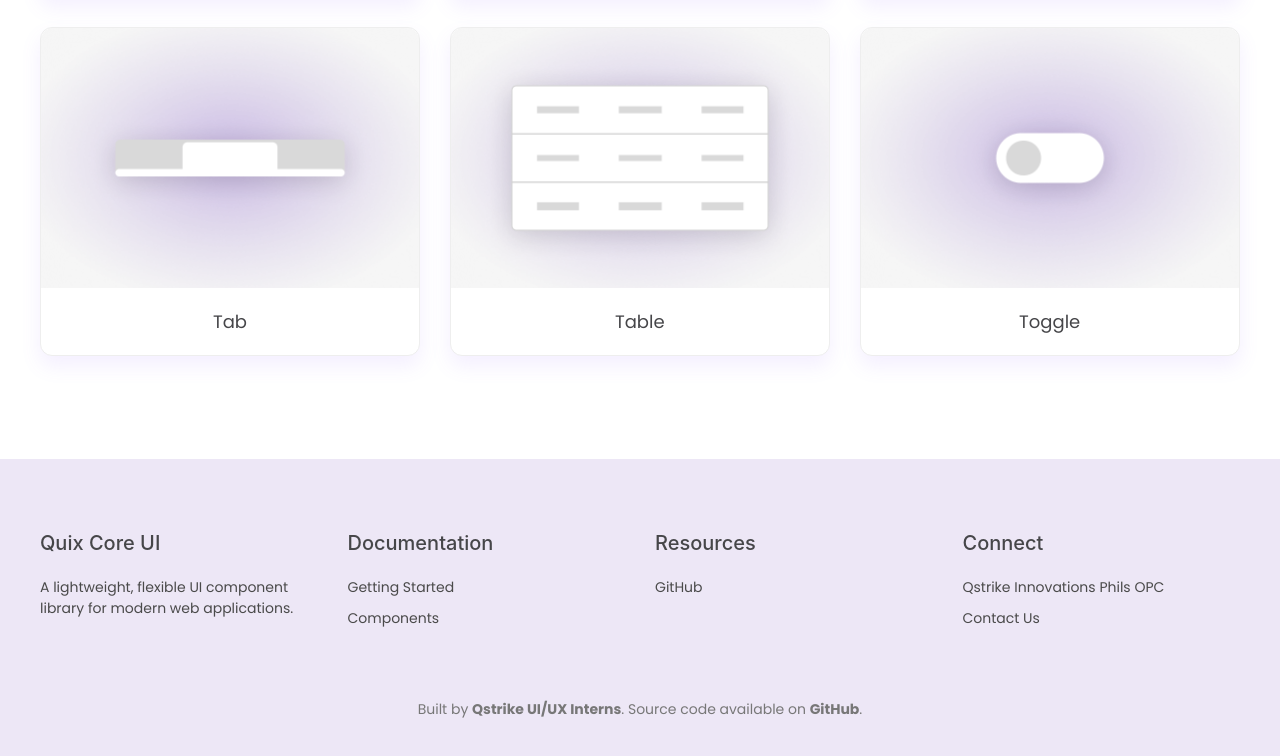
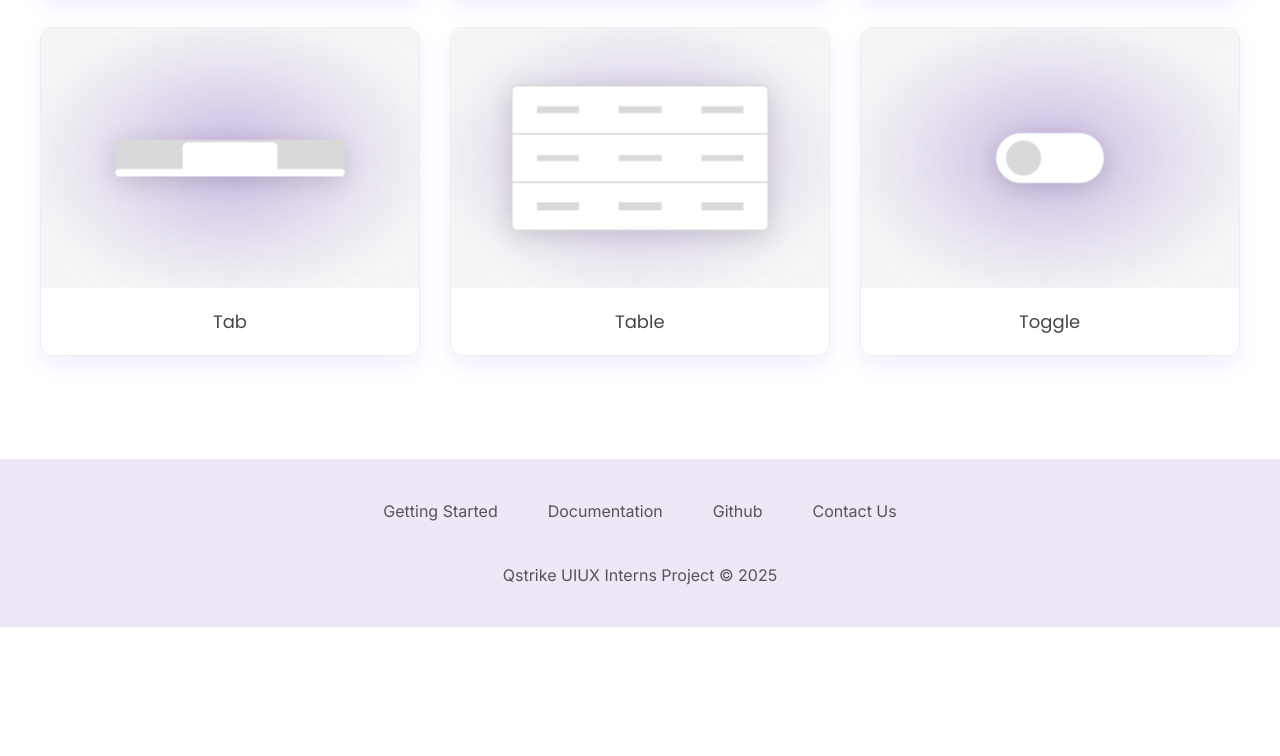
Before and after one commit to frncsvn1030/quix-core-ui-library, a website: page index.html in a window 1280 px wide. Shown: the part 2588-3344 px from the top of the page. After the commit the page ends 3215 px from the top, so only its background shows below. Drawn offline with nearby package versions, Linux system fonts and the light colour scheme.

Commit message:
fixed footer

```diff
--- a/index.html
+++ b/index.html
@@ -105,13 +105,13 @@
                     <ul class="uk-list uk-list-large uk-margin-top">
                         <li class="uk-flex">
                             <span class="icon-circle uk-flex uk-flex-center uk-flex-middle">
-                                <span uk-icon="icon: check; ratio: 1.2" class="uk-text-primary"></span>
+                                <span uk-icon="icon: check; ratio: 1.2"></span>
                             </span>
                             Professionally designed components that streamline your workflow while maintaining complete flexibility
                         </li>
                         <li class="uk-flex">
                             <span class="icon-circle uk-flex uk-flex-center uk-flex-middle">
-                                <span uk-icon="icon: check; ratio: 1.2" class="uk-text-primary"></span>
+                                <span uk-icon="icon: check; ratio: 1.2"></span>
                             </span>
                             Lightweight, accessible elements that help you deliver exceptional user experiences with minimal effort
                         </li>
@@ -204,49 +204,18 @@
         </div>
     </section>
 
-    <!-- Footer -->
-    <footer class="uk-section footer">
-        <div class="uk-container">
-            <div class="uk-grid-medium uk-child-width-1-4@m uk-flex-center" uk-grid>
+    <!-- footer -->
+    <footer class="uk-section uk-section-muted uk-section-small footer">
+        <div class="footer-content uk-container">
+          <div class="footer-links uk-flex uk-flex-center uk-flex-wrap uk-grid-small" uk-grid>
+            <a href="#" uk-scroll>Getting Started</a>
+            <a href="#">Documentation</a>
+            <a href="#">Github</a>
+            <a href="#">Contact Us</a>
+          </div>
+          <p class="uk-text-center">Qstrike UIUX Interns Project &copy; 2025</p>
+        </div>
+      </footer>
 
-                <div>
-                    <h4>Quix Core UI</h4>
-                    <p class="uk-text-small uk-margin-remove">
-                        A lightweight, flexible UI component library for modern web applications.
-                    </p>
-                </div>
-
-                <div>
-                    <h4>Documentation</h4>
-                    <ul class="uk-list uk-text-small">
-                        <li><a href="#" uk-scroll>Getting Started</a></li>
-                        <li><a href="#components" uk-scroll>Components</a></li>
-                    </ul>
-                </div>
-
-                <div>
-                    <h4>Resources</h4>
-                    <ul class="uk-list uk-text-small">
-                        <li><a href="#">GitHub</a></li>
-                    </ul>
-                </div>
-
-                <div>
-                    <h4>Connect</h4>
-                    <ul class="uk-list uk-text-small">
-                        <li><a href="#">Qstrike Innovations Phils OPC</a></li>
-                        <li><a href="#">Contact Us</a></li>
-                    </ul>
-                </div>
-            </div>
-
-            <div class="uk-margin-large-top uk-text-center credits">
-                <p class="uk-text-small uk-margin-remove">
-                    Built by <strong>Qstrike UI/UX Interns</strong>. Source code available on
-                    <a href="#" class="uk-link-text uk-text-bold">GitHub</a>.
-                </p>
-            </div>
-        </div>
-    </footer>
 </body>
 </html>
--- a/styles/abstracts/_variables.scss
+++ b/styles/abstracts/_variables.scss
@@ -4,13 +4,14 @@ $purple-300: #440D9F;               // base
 $purple-200: rgba($purple-300, 0.7);  // 70% opacity
 $purple-100: rgba($purple-300, 0.3);  // 30% opacity
 $purple-50:  rgba($purple-300, 0.1);  // 10% opacity
-$purple-10:  #EDE7F6; // 5% opacity
+$purple-10:  #EDE7F6;               // 5% opacity
 
 // text color (dark)
 $text-default: #18181B;
 $text-muted: #464649;
 $text-disabled: #A1A1AA;
 $text-softest: #D4D4D8;
+$text-footer: #555555;
 
 $white: #FFFFFF;
 $black: #000000;
--- a/styles/layout/_mainContent.scss
+++ b/styles/layout/_mainContent.scss
@@ -28,7 +28,7 @@
         margin-right: 23px;
 
         span[uk-icon] {
-            @include font-style(null, null, null, $white !important);
+            color: $white !important;
         }
     }
 
@@ -50,36 +50,37 @@
           }
 
           .component-card:hover {
-            transform: translateY(-5px);
+            transform: translateY(-8px);
           }
     }
 }
 
 .footer {
-    background-color: $purple-10;
+  background-color: $purple-10 !important;
+  padding: 30px 0 10px;
+  font-family: $inter;
+  font-size: 14px;
+  @include font-style($inter, 16px, null, $text-footer !important);
 
-    h4 {
-        @include font-style(null, null, $font-weight-medium, $text-muted !important);
-        text-align: left;
+  .footer-content {
+    display: flex;
+    flex-direction: column;
+    align-items: center;
+    gap: 20px;
+
+    .footer-links {
+      display: flex;
+      gap: 35px;
+
+      a {
+        color: $text-footer;
+        text-decoration: none;
+        transition: color 0.3s;
+
+        &:hover {
+          color: $purple-300;
+        }
+      }
     }
-
-    p, a {
-        color: #4A4A4A	;
-        text-align: left;
-    }
-
-    ul.uk-list {
-        text-align: left;
-    }
-
-    .uk-grid-medium > div {
-        text-align: left;
-    }
-
-    .credits {
-        p, a {
-            color: #777777;
-            text-align: center;
-        }
-    }
+  }
 }
```
Also changed, not shown: styles/index.css, 1 other file.
